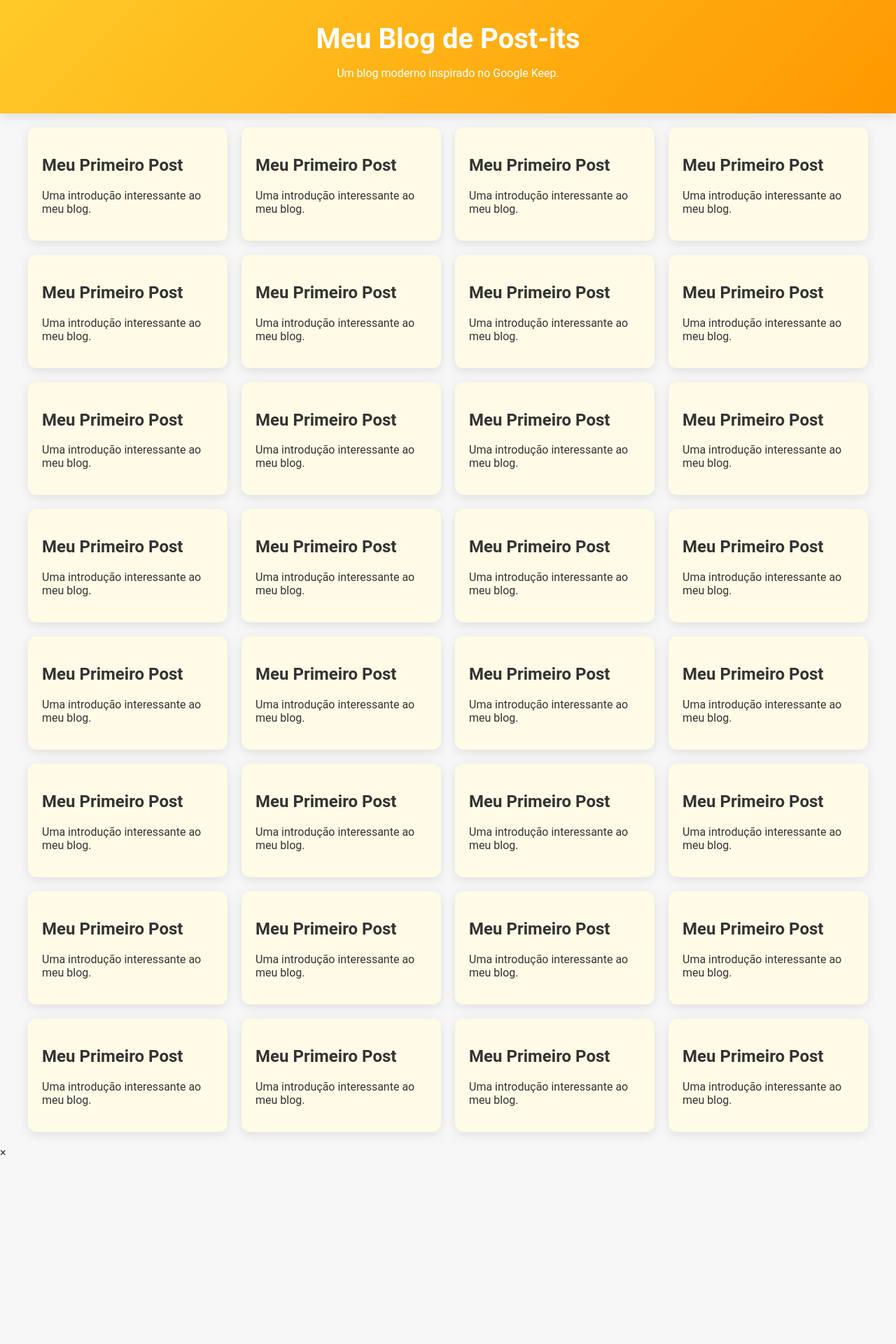
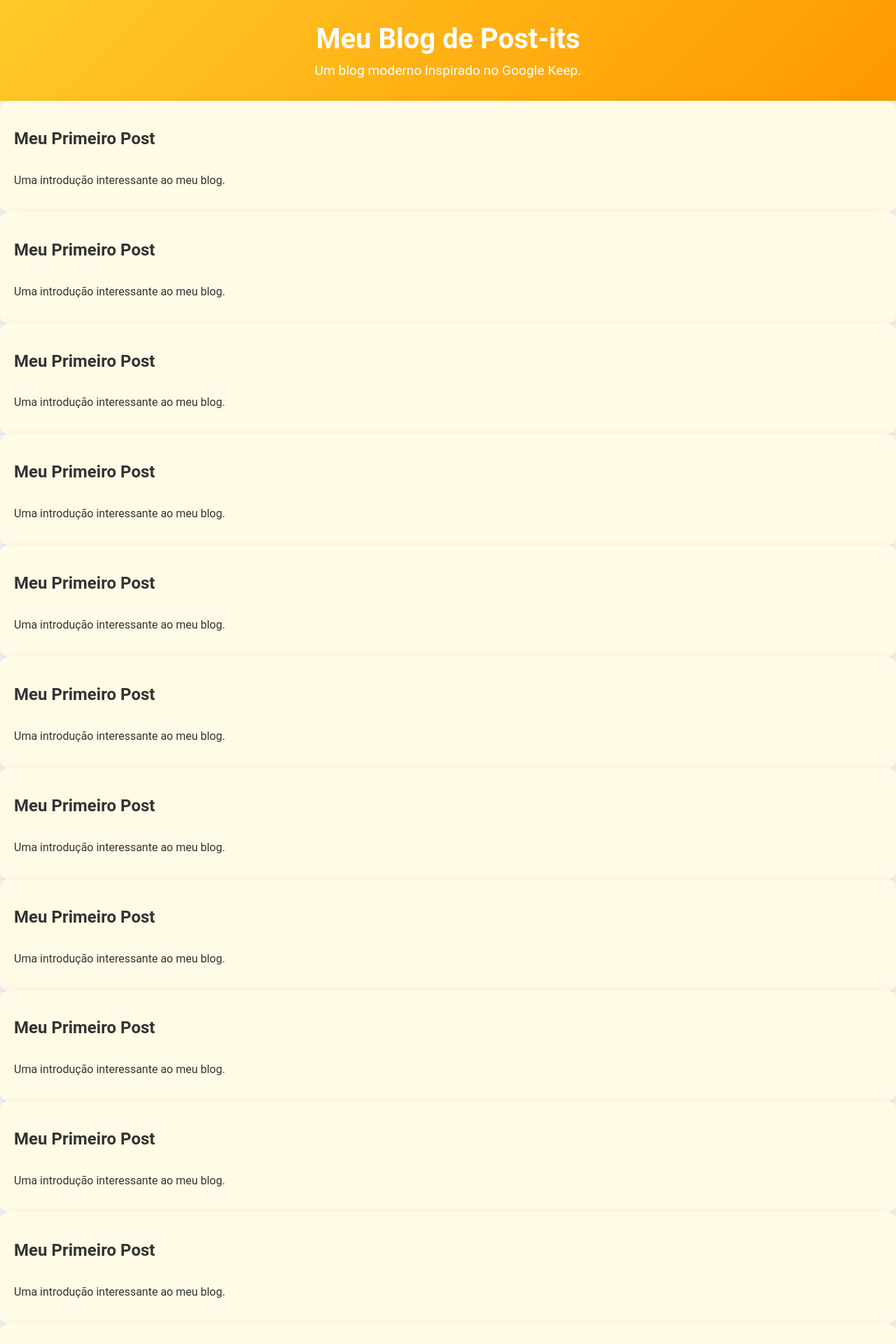
Before and after one commit to arrtthur/meu-blog, a Jekyll site: the page built from index.html, in a window 1280 px wide. Shown: the top 1920 px of the page at 70% size. Built offline with Jekyll 4.4.1, drawn with Linux system fonts in a browser that asks for light colours; before the commit the page ends 1656 px from its top, so only the background shows below that.

Commit message:
Update style.css

```diff
--- a/assets/css/style.css
+++ b/assets/css/style.css
@@ -1,3 +1,4 @@
+/* Corpo do site */
 body {
     font-family: 'Roboto', sans-serif;
     margin: 0;
@@ -6,6 +7,7 @@
     color: #333;
 }
 
+/* Cabeçalho */
 header {
     background: linear-gradient(135deg, #ffca28, #ff9800);
     color: #fff;
@@ -20,7 +22,13 @@
     font-weight: bold;
 }
 
-.grid {
+header p {
+    font-size: 1.2rem;
+    margin: 10px 0 0;
+}
+
+/* Grade de posts */
+.main {
     display: grid;
     grid-template-columns: repeat(auto-fill, minmax(280px, 1fr));
     gap: 20px;
@@ -29,25 +37,68 @@
     margin: 0 auto;
 }
 
+/* Estilo das postagens */
 .post {
-    background: #fffbe6;
+    background: #fff;
     border-radius: 12px;
-    box-shadow: 0 4px 15px rgba(0, 0, 0, 0.1);
+    box-shadow: 0 6px 18px rgba(0, 0, 0, 0.1);
     padding: 20px;
+    transition: transform 0.3s ease, box-shadow 0.3s ease, background-color 0.3s ease;
     cursor: pointer;
     overflow: hidden;
+    position: relative;
+    display: flex;
+    flex-direction: column;
+    background-color: #fffbe6; /* Cor do post-it */
 }
 
+/* Efeito de elevação ao passar o mouse */
 .post:hover {
+    background-color: #fff3b3;
     transform: translateY(-6px);
     box-shadow: 0 8px 20px rgba(0, 0, 0, 0.2);
-    background-color: #fff3b3;
 }
 
-.content {
-    display: none;
-    margin-top: 15px;
-    color: #444;
-    font-size: 0.9rem;
-    line-height: 1.6;
+/* Modal */
+.modal {
+    display: none; /* Inicialmente escondido */
+    position: fixed;
+    z-index: 1;
+    left: 0;
+    top: 0;
+    width: 100%;
+    height: 100%;
+    background-color: rgba(0, 0, 0, 0.7); /* Cor de fundo semi-transparente */
+    overflow: auto;
+    padding-top: 50px;
+    text-align: center;
 }
+
+/* Conteúdo do Modal */
+.modal-content {
+    background-color: #fff;
+    margin: 5% auto;
+    padding: 20px;
+    border: 1px solid #888;
+    width: 80%;
+    max-width: 600px;
+    border-radius: 12px;
+    box-shadow: 0px 15px 25px rgba(0, 0, 0, 0.3);
+}
+
+/* Fechar botão */
+.close {
+    color: #aaa;
+    font-size: 28px;
+    font-weight: bold;
+    position: absolute;
+    top: 10px;
+    right: 25px;
+}
+
+.close:hover,
+.close:focus {
+    color: black;
+    text-decoration: none;
+    cursor: pointer;
+}
```
